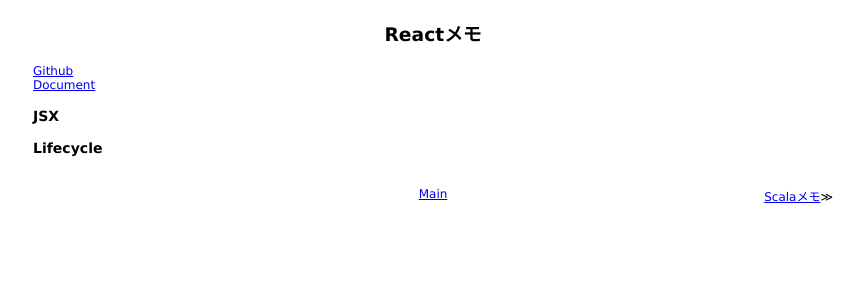
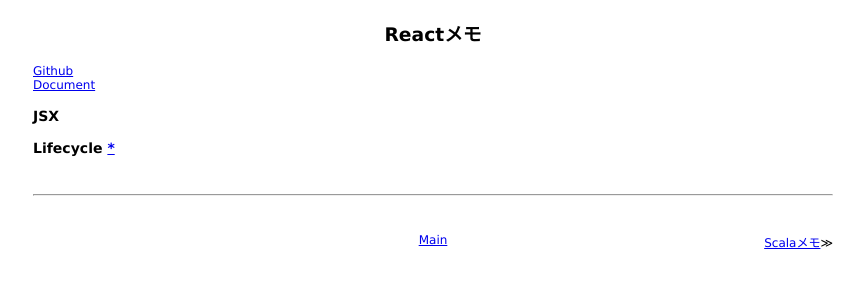
Before and after one commit to 38elements/38elements.github.com, a Jekyll site: the page built from _posts/2017-04-28-react.md, in a window 1280 px wide. Shown: the top 300 px of the page, without its empty margins (207-1071 px from the left). Built offline with Jekyll 4.4.1, drawn with Linux system fonts in a browser that asks for light colours.

Commit message:
Update 2017-04-28-react.md

```diff
--- a/_posts/2017-04-28-react.md
+++ b/_posts/2017-04-28-react.md
@@ -7,4 +7,7 @@ title: Reactメモ
 
 ### JSX
 
-### Lifecycle
+### Lifecycle [\*](https://facebook.github.io/react/docs/react-component.html#the-component-lifecycle)
+
+<br/>
+<hr/>
```
